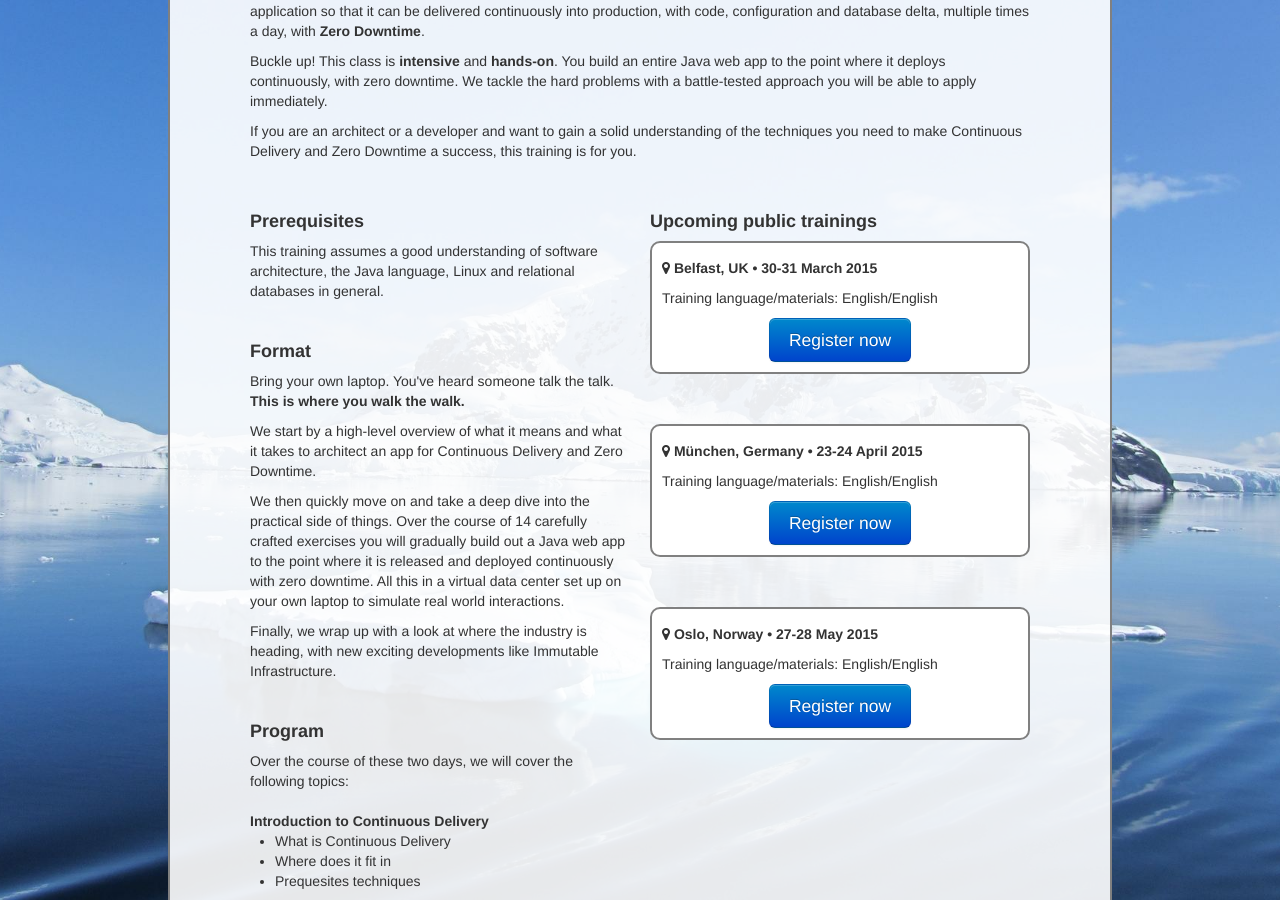
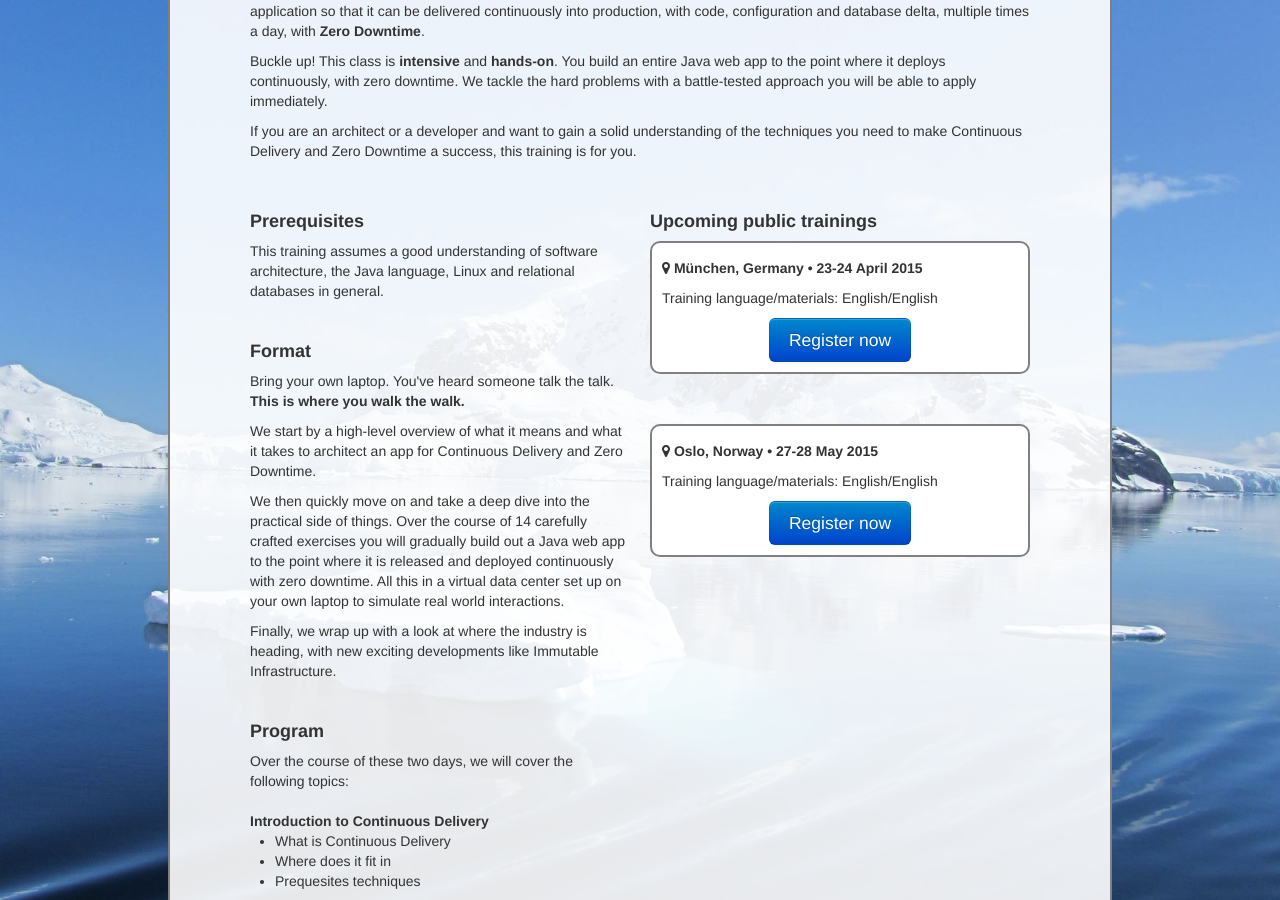
Before and after one commit to axelfontaine/axelfontaine.com, a Jekyll site: the page built from training/continuousdelivery.html, in a window 1280 px wide and 900 px high, scrolled down 366 px. Built offline with Jekyll 4.4.1, drawn with Linux system fonts in a browser that asks for light colours.

Commit message:
Removed Belfast Training

```diff
--- a/_layouts/blog.html
+++ b/_layouts/blog.html
@@ -91,7 +91,6 @@ category: Blog
                 <p><strong>Upcoming dates</strong></p>
 
                 <p>
-                    <i class="icon-map-marker"></i> Belfast, UK (Mar 30-31, 2015)<br/>
                     <i class="icon-map-marker"></i> München, Germany (Apr 23-24, 2015)<br/>
                     <i class="icon-map-marker"></i> Oslo, Norway (May 27-28, 2015)
                 </p>
--- a/training/continuousdelivery.html
+++ b/training/continuousdelivery.html
@@ -118,17 +118,6 @@ category: Training
     </div>
     <div class="span5">
         <p class="training-section-head">Upcoming public trainings</p>
-
-        <div class="training-upcoming">
-            <p class="training-city"><i class="icon-map-marker"></i> Belfast, UK &bull; 30-31 March 2015</p>
-
-            <p>Training language/materials: English/English</p>
-
-            <div class="call-to-action">
-                <a href="http://instil.co/courses/architecting-for-continuous-delivery-and-zero-downtime/"
-                   class="btn btn-large btn-primary">Register now</a>
-            </div>
-        </div>
 
         <div class="training-upcoming">
             <p class="training-city"><i class="icon-map-marker"></i> München, Germany &bull; 23-24 April 2015</p>
```
